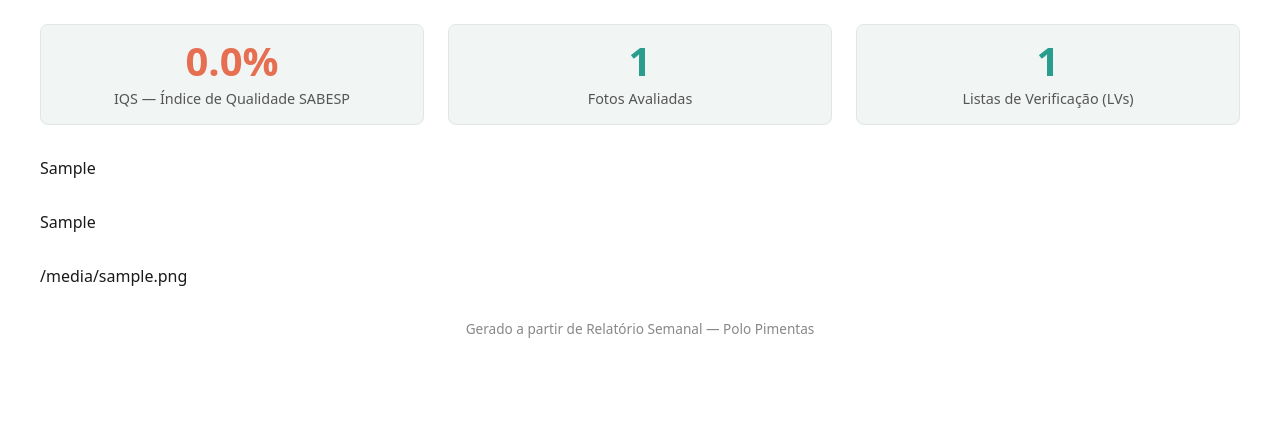
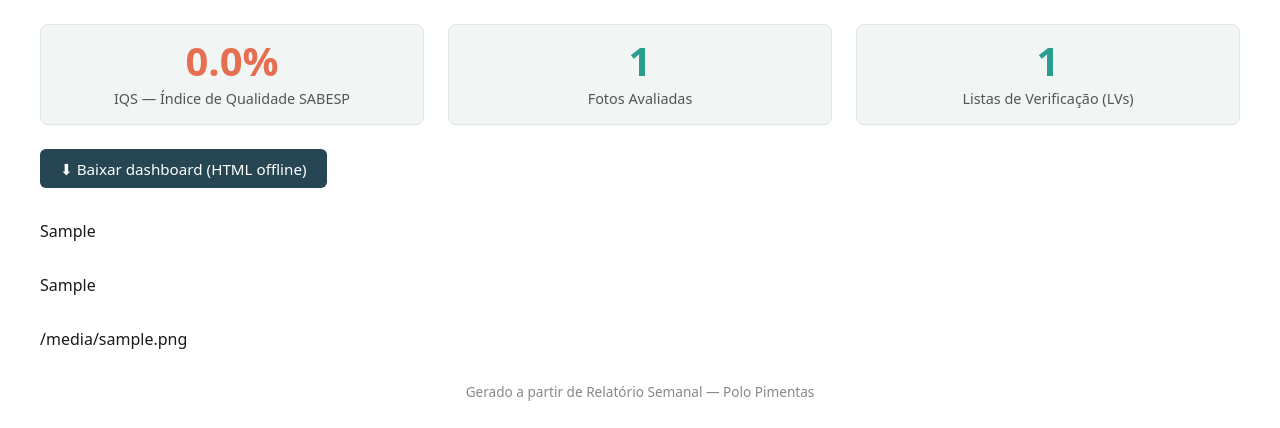
Before and after one commit to D00cky/PythonExcelDashBoard, a Flask app: template app/templates/dashboard.html in a window 1280 px wide. Shown: the part 102-530 px from the top of the page. Run offline with Flask 3, Linux system fonts and the light colour scheme; the template is opened without the code that fills it: most values are stand-ins (such as "Sample title", 1, 10 or a date in 2020).

Commit message:
HTML download — self-contained offline dashboard file
GET /download/<id>?fmt=html builds the same dashboard.html template
the live route renders, but with include_plotlyjs='inline' so the
~4 MB plotly.js bundle is embedded in a <script> block. Result:
single self-contained .html the user can save and open offline -
zero network requests, zero external <script src> / <link href>.

Refactored the route layer:
  - _upload_path() centralises the load-from-instance-uploads check
  - _build_sabesp_context() builds the render context for both routes,
    parameterised by plotly_mode ("cdn" for live, "inline" for download)

Dashboard now shows a '⬇ Baixar dashboard (HTML offline)' button that
links to /download/<id>?fmt=html (omitted from the downloaded HTML
itself - no point linking to oneself).

Tests:
  - test_download_html_returns_self_contained_attachment uses html.parser
    to detect actual <script src=> / <link href=> external resources
    rather than substring matching (plotly.js source contains URLs as
    string literals)
  - test_download_returns_400_for_unsupported_format pins the contract
    for the not-yet-implemented PDF/xlsx formats
  - dashboard test updated to count plotly-graph-div elements (unique
    to figure containers) instead of Plotly.newPlot calls (also appears
    inside plotly.js source)

Co-Authored-By: Claude Sonnet 4.6 <noreply@anthropic.com>

```diff
--- a/app/routes/main.py
+++ b/app/routes/main.py
@@ -1,7 +1,17 @@
 import uuid
 from pathlib import Path
+from typing import Any, Literal
 
-from flask import Blueprint, abort, current_app, redirect, render_template, request, url_for
+from flask import (
+    Blueprint,
+    Response,
+    abort,
+    current_app,
+    redirect,
+    render_template,
+    request,
+    url_for,
+)
 from openpyxl import load_workbook
 
 from app.core.templates import recognize
@@ -33,28 +43,69 @@ def upload():
 
 @bp.get("/dashboard/<upload_id>")
 def dashboard(upload_id: str) -> str:
-    path = Path(current_app.instance_path) / "uploads" / f"{upload_id}.xlsx"
-    if not path.exists():
-        abort(404)
-
+    path = _upload_path(upload_id)
     workbook = load_workbook(path, data_only=True)
     template = recognize(workbook.sheetnames)
     if not isinstance(template, SabespPimentasTemplate):
         return render_template("dashboard_unknown.html", sheet_names=workbook.sheetnames)
 
+    return render_template(
+        "dashboard.html",
+        download_url=url_for("main.download", upload_id=upload_id, fmt="html"),
+        **_build_sabesp_context(template, workbook, plotly_mode="cdn"),
+    )
+
+
+@bp.get("/download/<upload_id>")
+def download(upload_id: str) -> Response:
+    fmt = request.args.get("fmt", "html").lower()
+    if fmt != "html":
+        abort(400)
+
+    path = _upload_path(upload_id)
+    workbook = load_workbook(path, data_only=True)
+    template = recognize(workbook.sheetnames)
+    if not isinstance(template, SabespPimentasTemplate):
+        abort(404)
+
+    html = render_template(
+        "dashboard.html",
+        download_url=None,
+        **_build_sabesp_context(template, workbook, plotly_mode="inline"),
+    )
+    response = Response(html, mimetype="text/html")
+    response.headers["Content-Disposition"] = (
+        f'attachment; filename="dashboard-{upload_id}.html"'
+    )
+    return response
+
+
+def _upload_path(upload_id: str) -> Path:
+    path = Path(current_app.instance_path) / "uploads" / f"{upload_id}.xlsx"
+    if not path.exists():
+        abort(404)
+    return path
+
+
+def _build_sabesp_context(
+    template: SabespPimentasTemplate,
+    workbook,
+    plotly_mode: Literal["cdn", "inline"],
+) -> dict[str, Any]:
     ic_rows = template.extract_ic_by_service(workbook)
     iqs_rows = template.extract_iqs_by_service(workbook)
-    ic_bar = template.build_ic_bar(ic_rows)
-    iqs_bar = template.build_service_iqs_bar(iqs_rows)
-    photos = template.build_photo_conformity_stacked(iqs_rows)
-
-    return render_template(
-        "dashboard.html",
-        periodo=template.extract_periodo(workbook),
-        iqs_overall=template.extract_iqs_overall(workbook),
-        total_lvs=sum(r.lvs for r in ic_rows),
-        total_fotos=sum(r.fotos_avaliadas for r in iqs_rows),
-        fig_ic_bar=ic_bar.to_html(include_plotlyjs="cdn", full_html=False, div_id="ic-bar"),
-        fig_iqs_bar=iqs_bar.to_html(include_plotlyjs=False, full_html=False, div_id="iqs-bar"),
-        fig_photos=photos.to_html(include_plotlyjs=False, full_html=False, div_id="photos"),
-    )
+    return {
+        "periodo": template.extract_periodo(workbook),
+        "iqs_overall": template.extract_iqs_overall(workbook),
+        "total_lvs": sum(r.lvs for r in ic_rows),
+        "total_fotos": sum(r.fotos_avaliadas for r in iqs_rows),
+        "fig_ic_bar": template.build_ic_bar(ic_rows).to_html(
+            include_plotlyjs=plotly_mode, full_html=False, div_id="ic-bar"
+        ),
+        "fig_iqs_bar": template.build_service_iqs_bar(iqs_rows).to_html(
+            include_plotlyjs=False, full_html=False, div_id="iqs-bar"
+        ),
+        "fig_photos": template.build_photo_conformity_stacked(iqs_rows).to_html(
+            include_plotlyjs=False, full_html=False, div_id="photos"
+        ),
+    }
--- a/app/templates/dashboard.html
+++ b/app/templates/dashboard.html
@@ -16,6 +16,9 @@
         .kpi-label { color: #555; margin-top: 0.5rem; font-size: 0.9rem; }
         .chart { margin: 2rem 0; }
         footer { color: #888; font-size: 0.85rem; margin-top: 2rem; text-align: center; }
+        .download { margin: 1.5rem 0; }
+        .download a { display: inline-block; padding: 0.6rem 1.25rem; background: #264653; color: white; border-radius: 6px; text-decoration: none; font-size: 0.95rem; }
+        .download a:hover { background: #1c343f; }
     </style>
 </head>
 <body>
@@ -49,6 +52,12 @@
         {% endif %}
     </div>
 
+    {% if download_url %}
+    <div class="download">
+        <a href="{{ download_url }}" download>⬇ Baixar dashboard (HTML offline)</a>
+    </div>
+    {% endif %}
+
     <div class="chart">{{ fig_ic_bar | safe }}</div>
     <div class="chart">{{ fig_iqs_bar | safe }}</div>
     <div class="chart">{{ fig_photos | safe }}</div>
```
Also changed, not shown: tests/integration/test_main_routes.py (+67 -1 lines).
